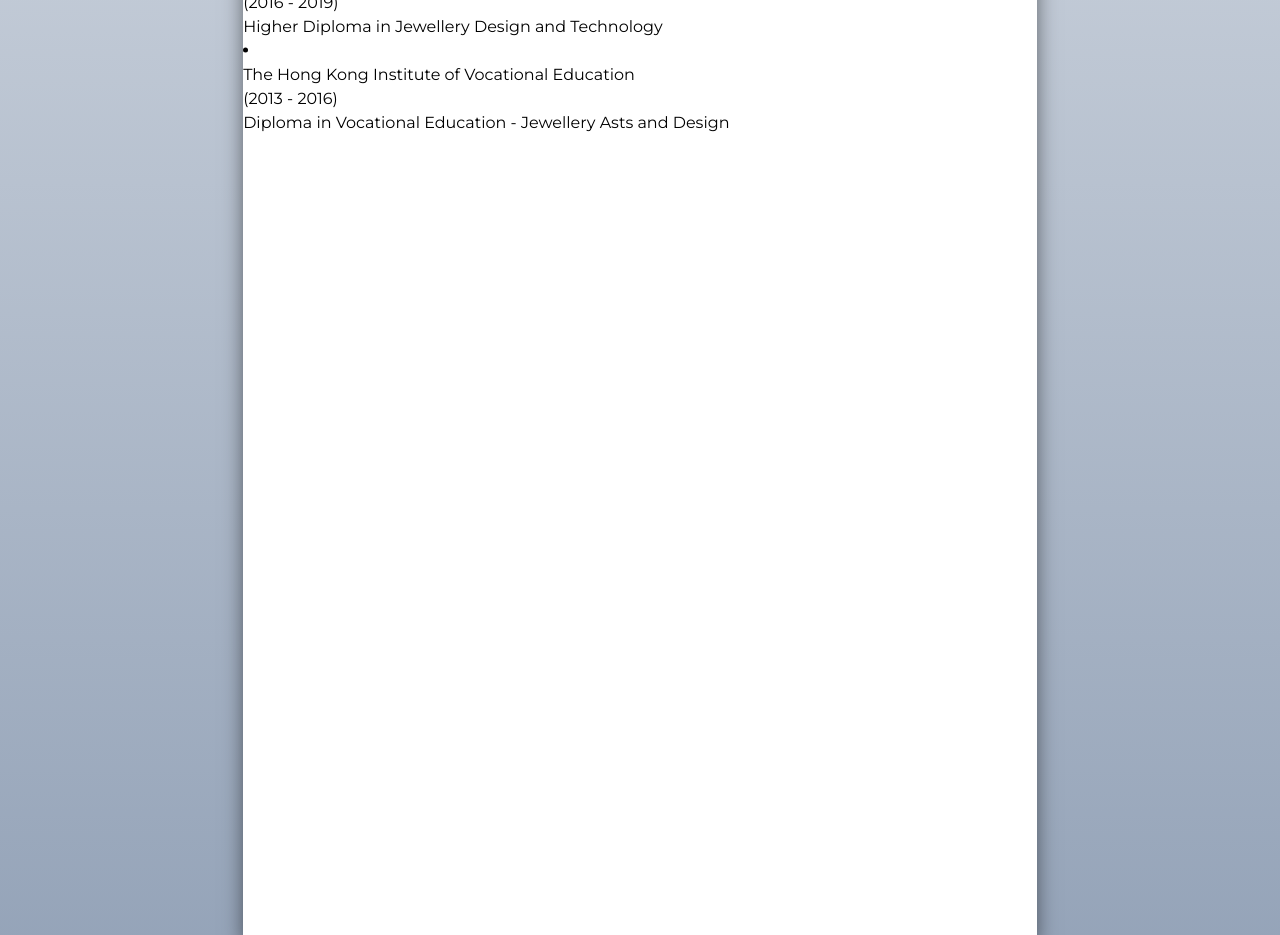
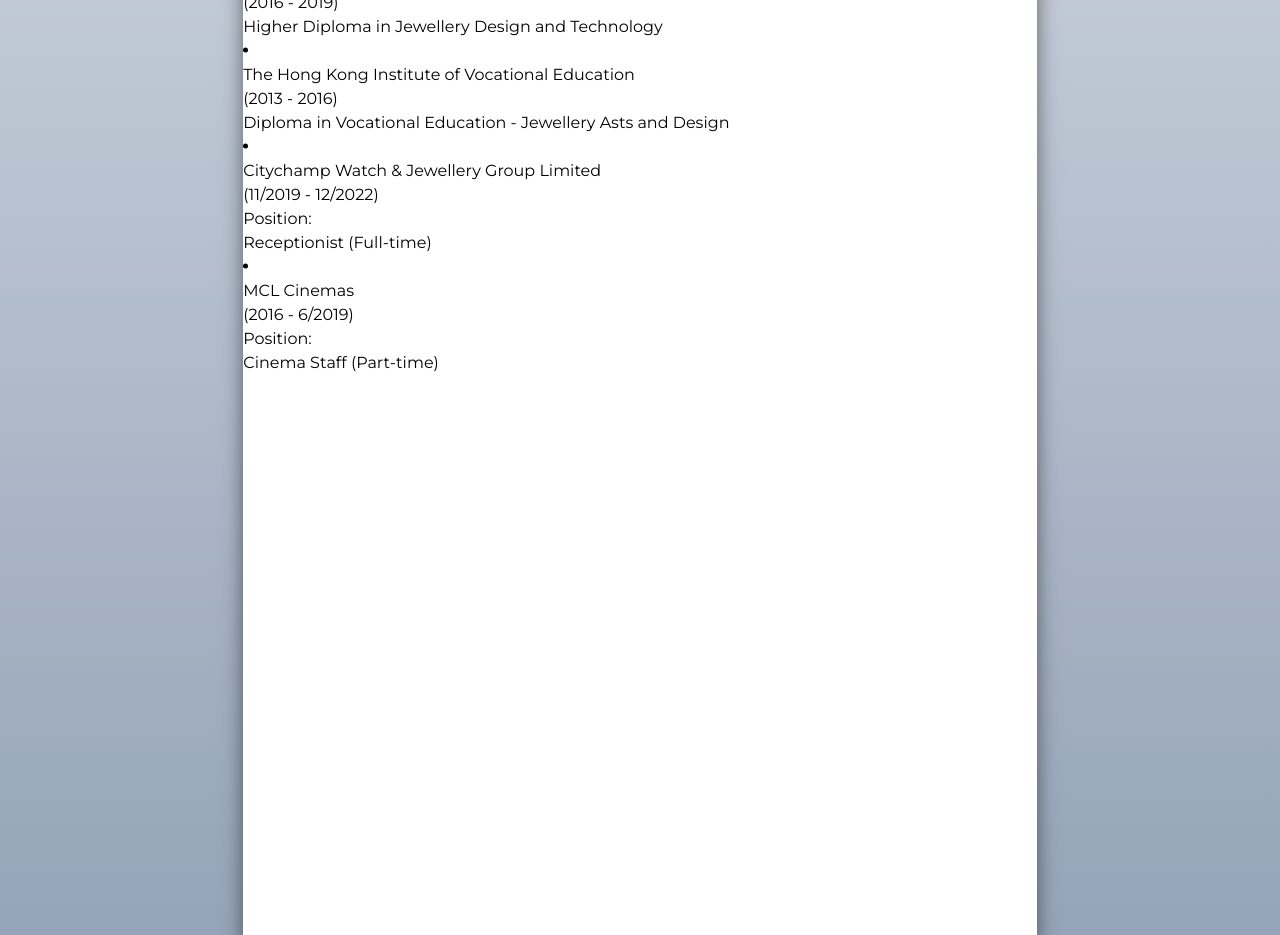
Before and after one commit to ZoeFoo/ZoeFoo_Resumes, a Next.js app in the folder zoefoo_cv/: page / in a window 1280 px wide. Shown: the part 1360-2295 px from the top of the page. Built offline with nearby package versions, Linux system fonts and the light colour scheme.

Commit message:
finished crated WorkExperience component

```diff
--- /dev/null
+++ b/zoefoo_cv/components/nextPage/WorkExperience.jsx
@@ -0,0 +1,33 @@
+import React from 'react';
+import { FontAwesomeIcon } from '@fortawesome/react-fontawesome';
+import { faCircle } from '@fortawesome/free-solid-svg-icons';
+
+const WorkExperience = ({ companyName, dateFrom, dateEnd, position }) => {
+    return (
+        <div>
+            <div>
+                <div>
+                    <FontAwesomeIcon
+                        icon={faCircle}
+                        style={{ width: 5 }} />
+                </div>
+
+                <div>{companyName}</div>
+
+                <div>
+                    ({dateFrom} - {dateEnd})
+                </div>
+            </div>
+
+            <div>
+                <div>Position: </div>
+
+                <div>
+                    {position}
+                </div>
+            </div>
+        </div>
+    )
+};
+
+export default WorkExperience;
--- a/zoefoo_cv/pages/index.js
+++ b/zoefoo_cv/pages/index.js
@@ -6,6 +6,7 @@ import Contact from '../components/leftBar/Contact';
 import HandsOnExperiences from '../components/rightBar/HandsOnExperiences';
 import ProjectExperiences from '../components/rightBar/ProjectExperiences';
 import Education from '../components/nextPage/Education';
+import WorkExperience from '../components/nextPage/WorkExperience';
 
 const inter = Inter({ subsets: ['latin'] })
 
@@ -121,7 +122,24 @@ export default function Home() {
                             dateEnd={`2016`}
                             graduationPosition={`Diploma in Vocational Education - Jewellery Asts and Design`} />
                     </div>
+                </div>
 
+                <div>
+                    <div>
+                        <WorkExperience
+                            companyName={`Citychamp Watch & Jewellery Group Limited`}
+                            dateFrom={`11/2019`}
+                            dateEnd={`12/2022`}
+                            position={`Receptionist  (Full-time)`} />
+                    </div>
+
+                    <div>
+                        <WorkExperience
+                            companyName={`MCL Cinemas`}
+                            dateFrom={`2016`}
+                            dateEnd={`6/2019`}
+                            position={`Cinema Staff  (Part-time)`} />
+                    </div>
                 </div>
             </div>
         </main>
```
